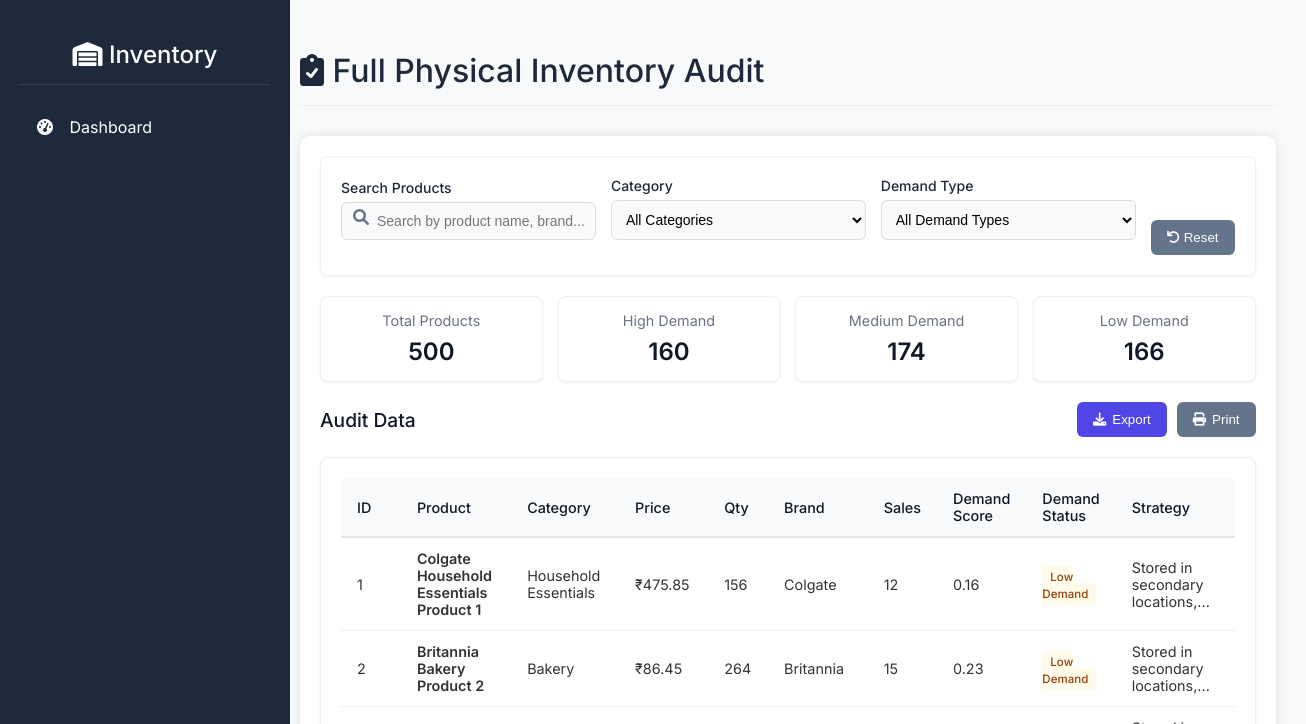
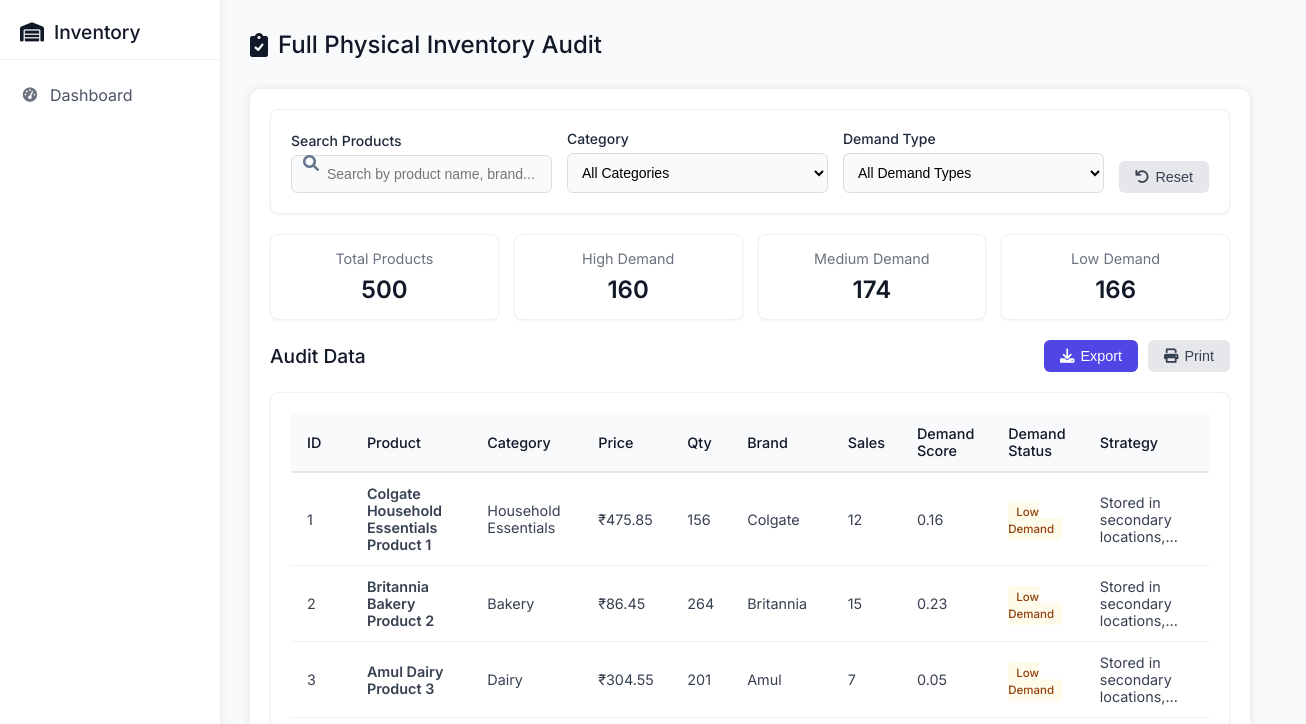
Before and after one commit to rahulkakkar01/HACHRON-rtias, a website: page web_application/index.html in a window 1280 px wide. Shown: the top 724 px of the page, 1306 px wide, since content can reach past the window. Drawn offline with Linux system fonts and the light colour scheme.

Commit message:
UI Changes

```diff
--- a/web_application/styles.css
+++ b/web_application/styles.css
@@ -1,66 +1,87 @@
 body {
-    font-family: 'Inter', 'Segoe UI', sans-serif;
+    font-family: 'Inter', sans-serif;
     margin: 0;
     padding: 0;
+    background-color: #f9fafb;
+    color: #374151;
     display: flex;
-    background-color: #f8f9fa;
-    color: #333;
+    min-height: 100vh;
 }
 
 .sidebar {
-    width: 250px;
-    background: #1e293b;
-    color: white;
-    padding: 20px;
+    width: 220px;
+    background: #ffffff;
+    box-shadow: 1px 0 10px rgba(0, 0, 0, 0.05);
+    padding: 20px 0;
     height: 100vh;
     position: fixed;
-    transition: all 0.3s ease;
+    border-right: 1px solid #f0f0f0;
 }
 
 .sidebar h2 {
-    text-align: center;
+    padding: 0 20px 15px;
+    margin: 0 0 15px;
+    color: #111827;
     font-weight: 500;
-    padding-bottom: 15px;
-    border-bottom: 1px solid rgba(255,255,255,0.1);
-    margin-bottom: 20px;
+    font-size: 1.2rem;
+    border-bottom: 1px solid #f0f0f0;
+    display: flex;
+    align-items: center;
+    gap: 10px;
 }
 
 .sidebar ul {
     list-style: none;
     padding: 0;
+    margin: 0;
 }
 
 .sidebar ul li {
-    padding: 12px 15px;
+    padding: 10px 20px;
     cursor: pointer;
-    border-radius: 6px;
-    margin-bottom: 5px;
+    display: flex;
+    align-items: center;
+    gap: 10px;
+    color: #4b5563;
     transition: all 0.2s ease;
 }
 
 .sidebar ul li:hover {
-    background: rgba(255,255,255,0.1);
+    background: #f9fafb;
+    color: #111827;
 }
 
 .sidebar ul li i {
-    margin-right: 10px;
     width: 20px;
     text-align: center;
+    font-size: 0.9rem;
+    color: #6b7280;
+}
+
+.sidebar ul li:hover i {
+    color: #4f46e5;
 }
 
 .main-content {
-    margin-left: 270px;
+    margin-left: 220px;
     padding: 30px;
-    padding-bottom: 50px; /* Add extra padding at bottom to compensate for removed footer */
     flex: 1;
+    max-width: 1200px;
+    width: 100%;
+}
+
+header {
+    margin-bottom: 30px;
 }
 
 header h1 {
-    color: #1e293b;
+    font-size: 1.5rem;
     font-weight: 500;
-    margin-bottom: 30px;
-    padding-bottom: 15px;
-    border-bottom: 1px solid #eee;
+    color: #111827;
+    margin: 0 0 10px;
+    display: flex;
+    align-items: center;
+    gap: 10px;
 }
 
 .dashboard {
@@ -112,30 +133,29 @@ header h1 {
 /* New CSS for the added content */
 .container {
     display: grid;
-    grid-template-columns: repeat(auto-fill, minmax(300px, 1fr));
+    grid-template-columns: repeat(auto-fit, minmax(280px, 1fr));
     gap: 20px;
 }
 
 .audit-box {
     background: white;
+    border-radius: 8px;
+    box-shadow: 0 1px 3px rgba(0, 0, 0, 0.05);
     padding: 20px;
-    border-radius: 10px;
-    box-shadow: 0 0 10px rgba(0, 0, 0, 0.1);
-    flex: 1 1 calc(50% - 40px);
-    box-sizing: border-box;
-    border: 1px solid rgba(0,0,0,0.05);
-    transition: transform 0.2s ease, box-shadow 0.2s ease;
+    transition: all 0.2s ease;
+    border: 1px solid #f0f0f0;
 }
 
 .audit-box:hover {
-    transform: translateY(-3px);
-    box-shadow: 0 4px 12px rgba(0, 0, 0, 0.1);
+    transform: translateY(-2px);
+    box-shadow: 0 4px 6px rgba(0, 0, 0, 0.05);
 }
 
 .audit-box h2 {
-    margin-top: 0;
+    font-size: 1.1rem;
     font-weight: 500;
-    color: #1e293b;
+    margin: 15px 0 10px;
+    color: #111827;
 }
 
 .audit-box p {
@@ -202,14 +222,18 @@ header h1 {
 
 /* Buttons styling */
 button {
-    padding: 10px 16px;
+    padding: 8px 16px;
+    background: #4f46e5;
     border: none;
     border-radius: 6px;
-    background: #4f46e5;
     color: white;
     cursor: pointer;
     font-weight: 500;
     transition: all 0.2s ease;
+    font-size: 0.9rem;
+    display: flex;
+    align-items: center;
+    gap: 6px;
 }
 
 button:hover {
@@ -218,29 +242,30 @@ button:hover {
 }
 
 button.secondary {
-    background: #64748b;
+    background: #e5e7eb;
+    color: #374151;
 }
 
 button.secondary:hover {
-    background: #475569;
+    background: #d1d5db;
 }
 
 /* Form controls */
 input, select {
     width: 100%;
-    padding: 12px;
-    margin-bottom: 15px;
+    padding: 10px 12px;
+    border: 1px solid #e5e7eb;
     border-radius: 6px;
-    border: 1px solid #ddd;
-    background-color: #f8fafc;
-    font-size: 15px;
+    background: white;
+    font-size: 0.9rem;
+    transition: all 0.2s ease;
     box-sizing: border-box;
 }
 
 input:focus, select:focus {
+    outline: none;
     border-color: #4f46e5;
-    outline: none;
-    box-shadow: 0 0 0 2px rgba(79, 70, 229, 0.2);
+    box-shadow: 0 0 0 2px rgba(79, 70, 229, 0.1);
 }
 
 /* Graph sections */
@@ -276,11 +301,11 @@ input:focus, select:focus {
 /* Form improvements */
 .card-form {
     background: white;
-    border-radius: 10px;
-    box-shadow: 0 2px 8px rgba(0, 0, 0, 0.05);
+    border-radius: 8px;
+    box-shadow: 0 1px 3px rgba(0, 0, 0, 0.05);
     padding: 25px;
     margin-bottom: 20px;
-    border: 1px solid rgba(0,0,0,0.05);
+    border: 1px solid #f0f0f0;
 }
 
 .form-grid {
@@ -311,12 +336,13 @@ input:focus, select:focus {
 .audit-icon {
     color: #4f46e5;
     margin-bottom: 15px;
+    opacity: 0.8;
 }
 
 /* Button groups */
 .button-group {
     display: flex;
-    gap: 10px;
+    gap: 8px;
     margin-top: 15px;
 }
 
@@ -330,9 +356,9 @@ input:focus, select:focus {
 
 /* Description text */
 .description {
-    color: #64748b;
-    font-size: 0.9em;
-    margin-top: 5px;
+    color: #6b7280;
+    font-size: 0.9rem;
+    margin: 5px 0 15px;
 }
 
 /* Make the warehouse selector nicer */
```
